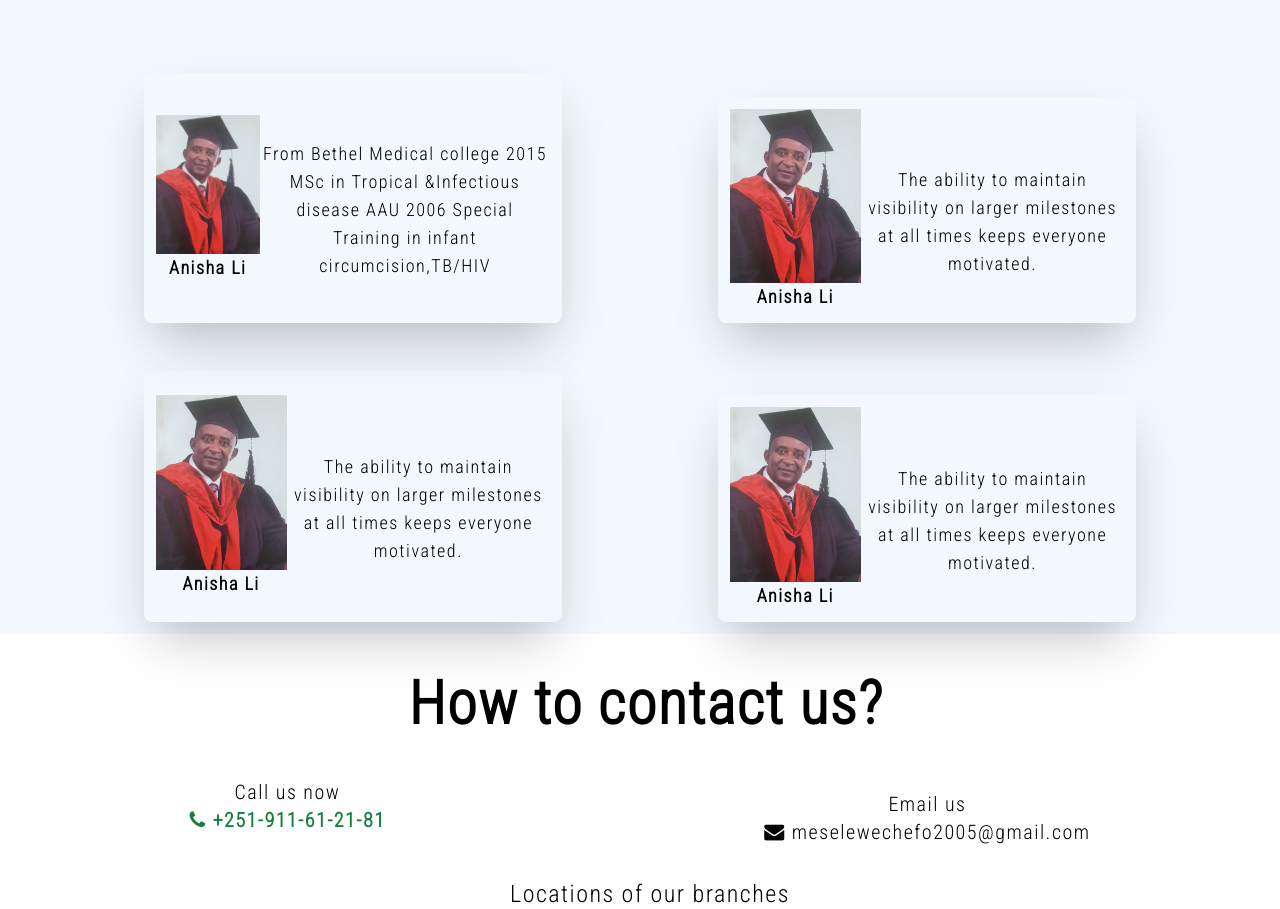
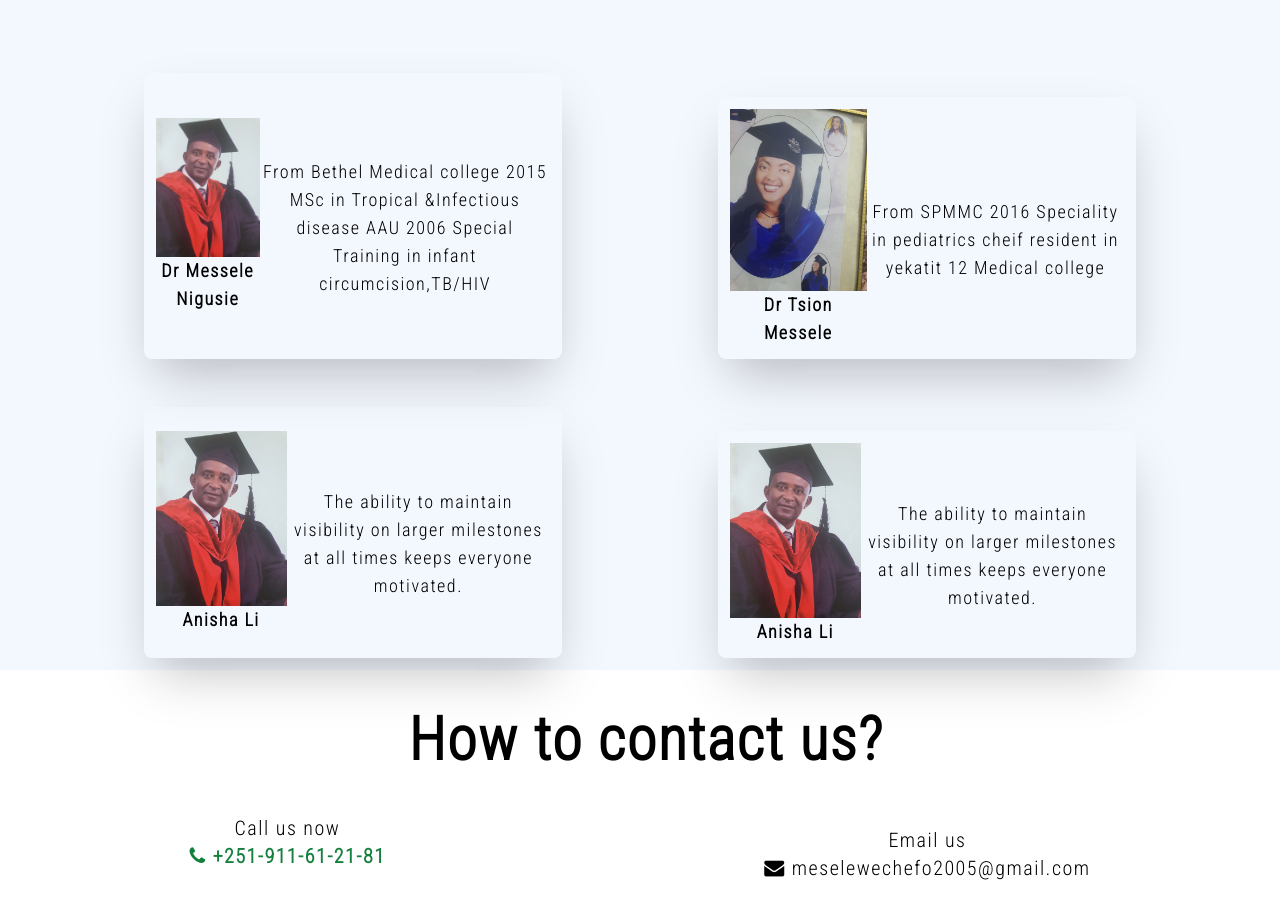
Before and after one commit to ElsabethKahsay/Clinic.github.io, a website: page index.html in a window 1280 px wide. Shown: the part 3153-4062 px from the top of the page. Drawn offline with nearby package versions, Linux system fonts and the light colour scheme.

Commit message:
Update index.html

```diff
--- a/index.html
+++ b/index.html
@@ -221,7 +221,7 @@
           <div id="staff" class="flex flex-col p-3 mx-auto justify-evenly space-y-6 md:flex-row md:space-x-6">
             <div class=" staff flex flex-row  items-center p-3 space-y-6  rounded-lg shadow-2xl md:w-1/3">
               <div><img src="Resources/staff1.jpg" class="w-32 md:w-96" alt="" />
-                <h5 class="text-lg font-bold">Anisha Li</h5>
+                <h5 class="text-lg font-bold">Dr Messele Nigusie</h5>
               </div>
               <p class="md:text-lg ">
                 From Bethel Medical college 2015
@@ -232,13 +232,12 @@ Special Training in infant circumcision,TB/HIV
 
 
             <div class=" staff flex  flex-row  items-center p-3 space-y-6  rounded-lg shadow-2xl md:w-1/3">
-              <div><img src="Resources/staff1.jpg" class="w-32 md:w-96" alt="" />
-                <h5 class="text-lg font-bold">Anisha Li</h5>
+              <div><img src="Resources/staff3.jpg" class="w-32 md:w-96" alt="" />
+                <h5 class="text-lg font-bold">Dr Tsion Messele</h5>
               </div>
               <p class="md:text-lg ">
-                The ability to
-                maintain visibility on larger milestones at all times keeps
-                everyone motivated.
+             From SPMMC 2016
+Speciality in pediatrics cheif resident in yekatit 12 Medical college
               </p>
             </div>
 
```
